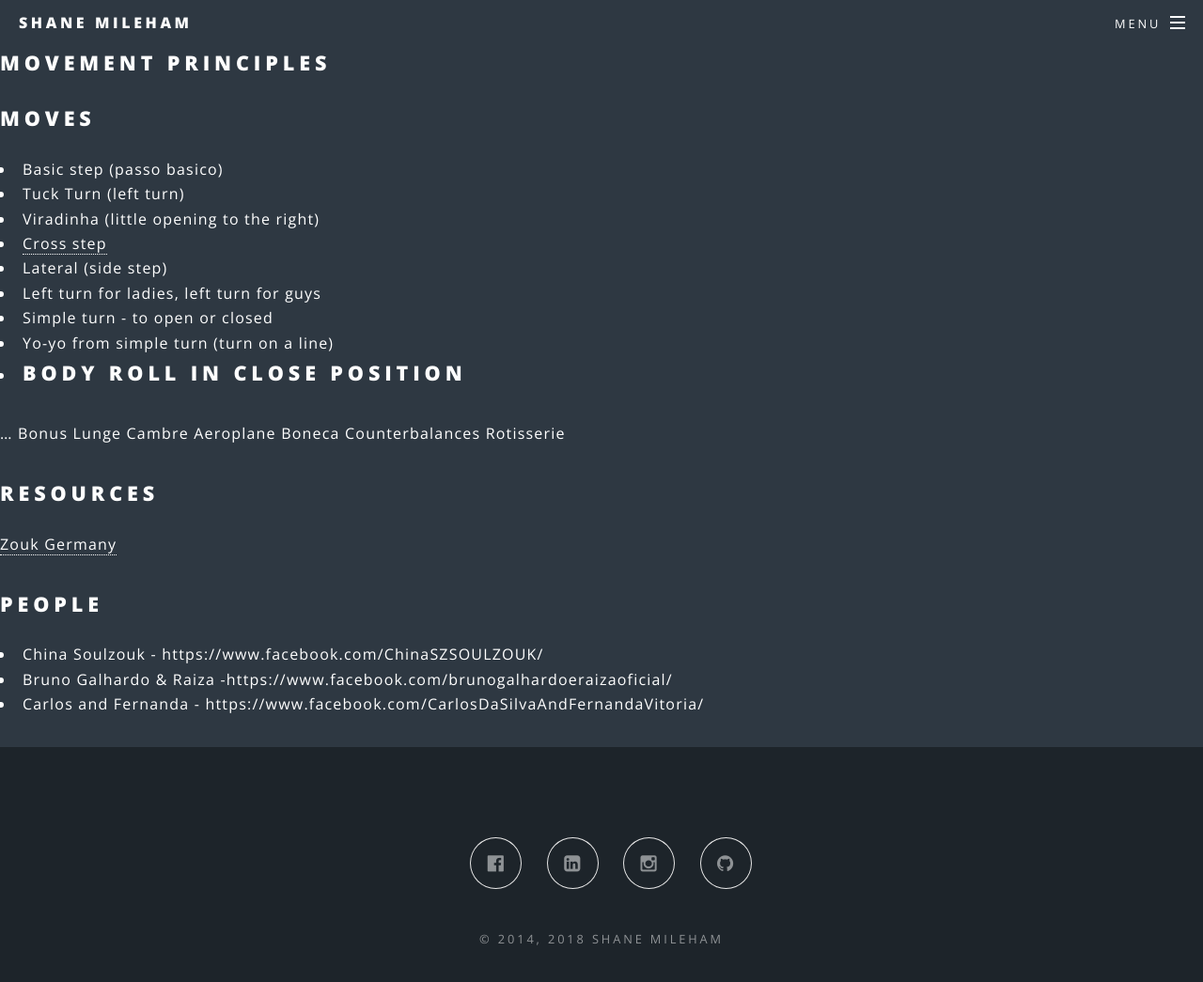
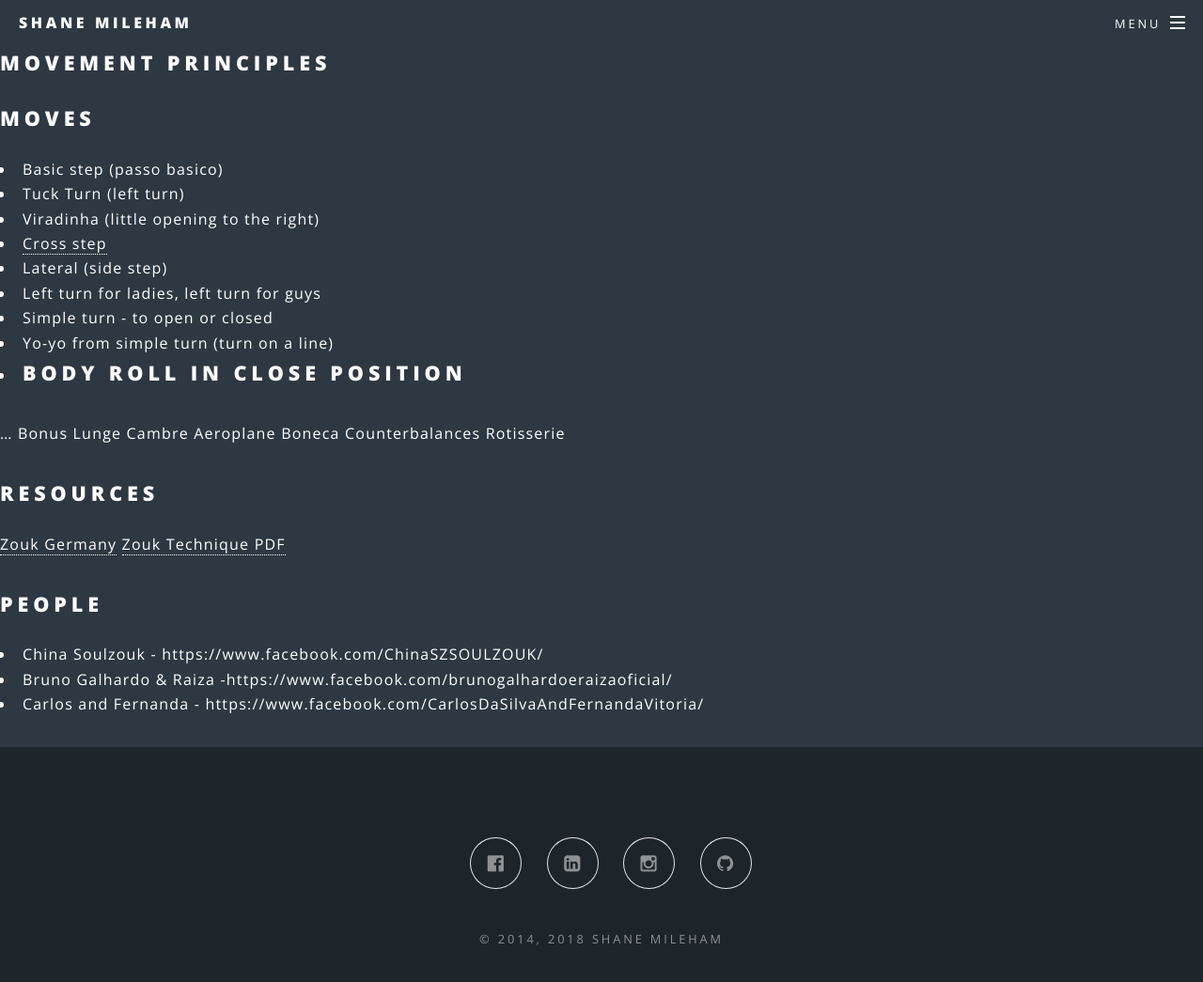
Before and after one commit to shanemileham/shanemileham.github.io, a Jekyll site: the page built from _kb/learn/zouk.md, in a window 1280 px wide and 1102 px high. Shown: the top 1045 px of the window at 94% size. Built offline with Jekyll 4.4.1, drawn with Linux system fonts in a browser that asks for light colours; comment, search, counter and statistics services are not loaded.

Commit message:
Added zouk technique doc

```diff
--- a/_kb/learn/zouk.md
+++ b/_kb/learn/zouk.md
@@ -30,6 +30,7 @@ Rotisserie
 
 ## Resources
 [Zouk Germany](https://www.youtube.com/channel/UCN1HHBlxByX8Doqy0Jv5LUw/playlists)
+[Zouk Technique PDF](https://drive.google.com/open?id=1gjkgmjSTdvIvIgztDy52EOlQ4kzJYgvA)
 
 ## People
 - China Soulzouk - https://www.facebook.com/ChinaSZSOULZOUK/
```
